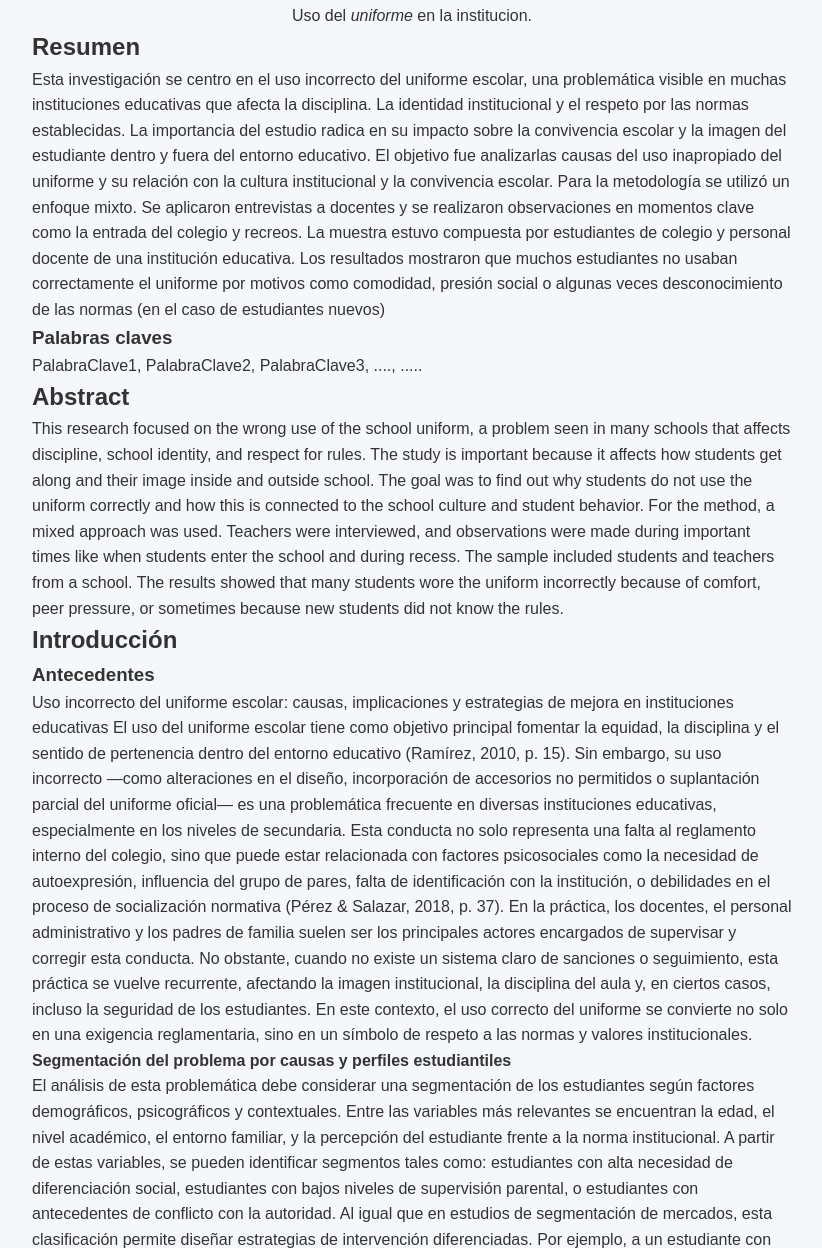
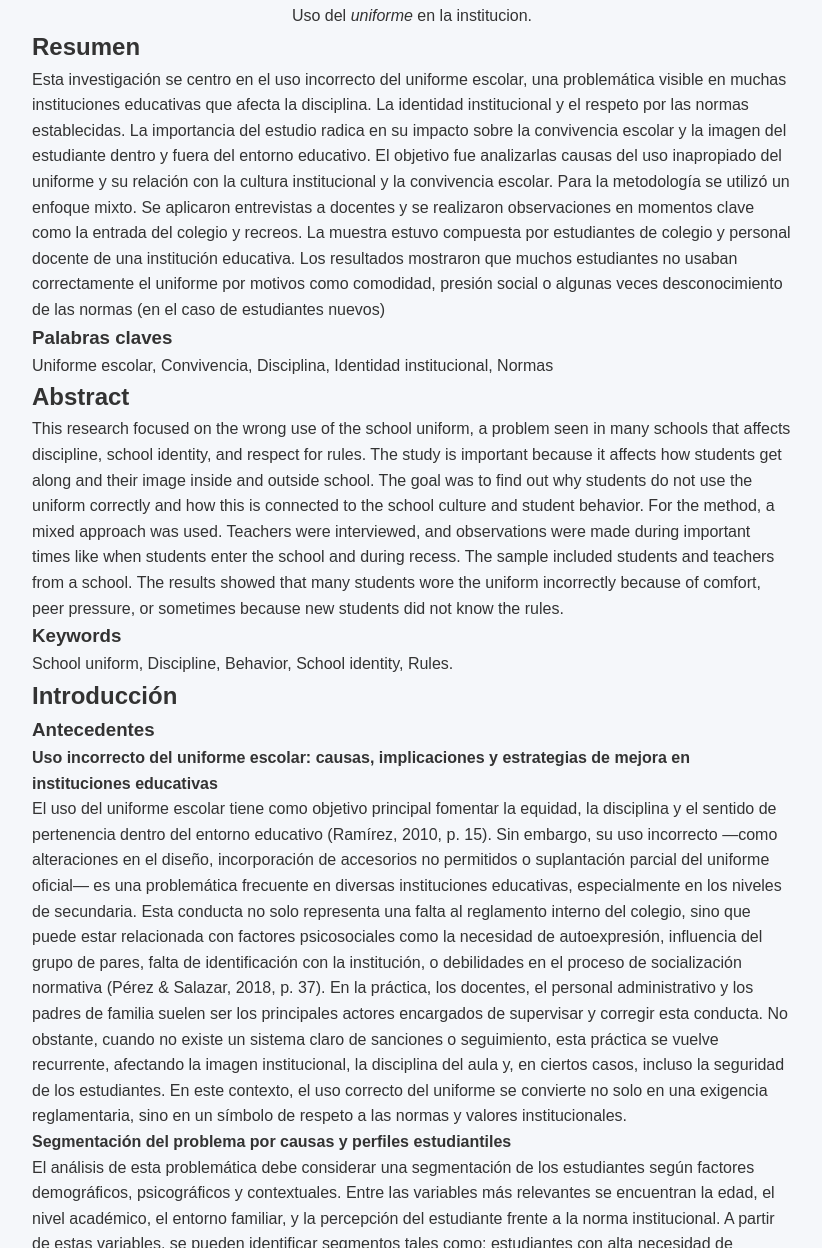
Before and after one commit to d0m3n1c4/new-borrador, a plain HTML site: page investigacion.html in a window 1280 px wide. Shown: the part 543-1791 px from the top of the page, without its empty margins (228-1050 px from the left). Drawn offline with Linux system fonts and the light colour scheme.

Commit message:
Add files via upload

```diff
--- a/investigacion.html
+++ b/investigacion.html
@@ -48,7 +48,7 @@
 
                 </p>
                 <h3> Palabras claves </h3>
-                <p> PalabraClave1, PalabraClave2, PalabraClave3, ...., ..... </p>
+                <p> Uniforme escolar, Convivencia, Disciplina, Identidad institucional, Normas</p>
             </section>
 
             <section>
@@ -64,12 +64,14 @@
                     students did not know the rules.
 
                 </p>
+                <h3> Keywords </h3>
+                <p> School uniform, Discipline, Behavior, School identity, Rules. </p>
             </section>
 
             <section>
                 <h2> Introducción </h2>
                 <h3> Antecedentes </h3>
-                <p>Uso incorrecto del uniforme escolar: causas, implicaciones y estrategias de mejora en instituciones educativas
+                <h4>Uso incorrecto del uniforme escolar: causas, implicaciones y estrategias de mejora en instituciones educativas</h4>
                 El uso del uniforme escolar tiene como objetivo principal fomentar la equidad, la disciplina y el sentido de pertenencia dentro
                 del entorno educativo (Ramírez, 2010, p. 15). Sin embargo, su uso incorrecto —como alteraciones en el diseño, incorporación de accesorios
                 no permitidos o suplantación parcial del uniforme oficial— es una problemática frecuente en diversas instituciones educativas,
```
